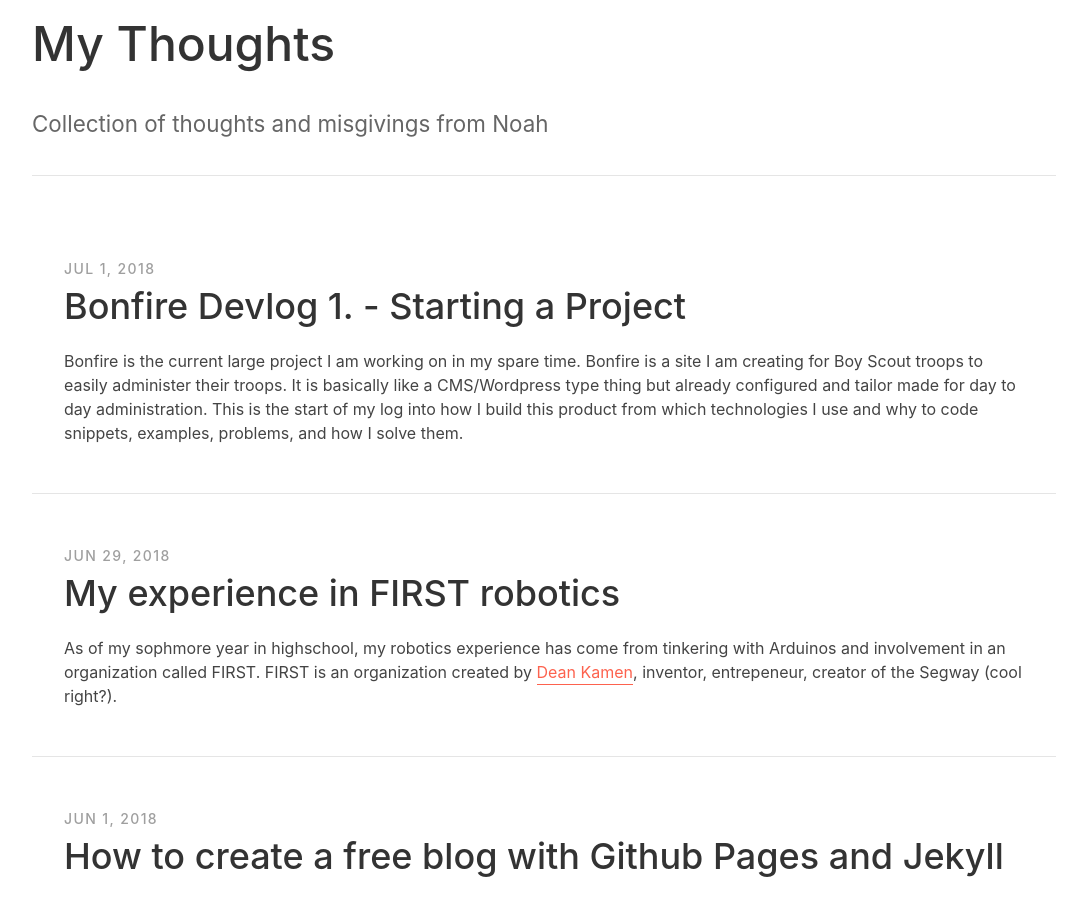
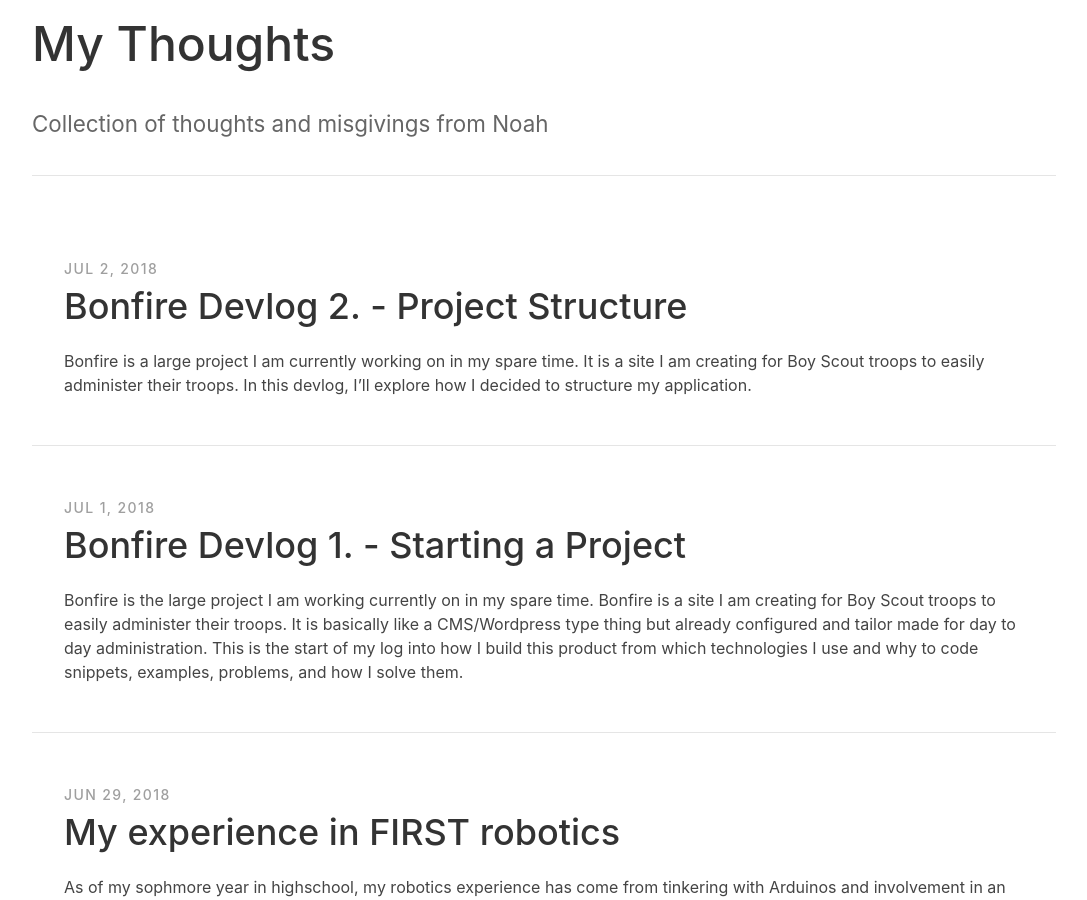
Before and after one commit to NoahBres/blog, a Jekyll site: the page built from index.html, in a window 1280 px wide and 900 px high, scrolled down 202 px. Shown: the whole window, without its empty margins (96-1183 px from the left). Built offline with Jekyll 4.4.1, drawn with Linux system fonts in a browser that asks for light colours.

Commit message:
Progress on new post

```diff
--- /dev/null
+++ b/_posts/2016-06-02-bonfire-devlog-2-project-structure.md
@@ -0,0 +1,25 @@
+---
+layout: post
+title: "Bonfire Devlog 2. - Project Structure"
+date: 2018-07-02 16:20:56 -0500
+categories: devlog python mongodb nodejs vue vuetify
+stylesheet: styles/post.css
+short_summary: Test
+---
+Bonfire is a large project I am currently working on in my spare time. It is a site I am creating for Boy Scout troops to easily administer their troops. In this devlog, I'll explore how I decided to structure my application.
+
+## Project structure
+First off, I am keeping everything in a folder called `Bonfire` in my `/home/Dev/` directory. I am currently keeping both frontend and backend in the same folder and git repository. I realize that I should probably split them up into separate git repos but that will come down the line.
+
+I created a folder called `frontend` and `backend` to split up the main logic. So far my file structure is as follows:
+<ul>
+	<li class="folder">Bonfire
+		<ul>
+			<li class="folder">frontend</li>
+			<li class="folder">backend</li>
+		</ul>
+		<li>README.md</li>
+		<li class="folder">.git</li>
+		<li>.gitignore</li>
+	</li>
+</ul>
--- a/_posts/2018-07-01-bonfire-devlog-1-starting-a-project.md
+++ b/_posts/2018-07-01-bonfire-devlog-1-starting-a-project.md
@@ -6,7 +6,7 @@ categories: devlog python mongodb nodejs vue vuetify
 stylesheet: styles/post.css
 short_summary: Bonfire is a tool I am currently building to help Boy Scout troops in day to day administration. Here's the first post in a short series where I log how I go about building it, problems encountered, and how to solve them.
 ---
-Bonfire is the current large project I am working on in my spare time. Bonfire is a site I am creating for Boy Scout troops to easily administer their troops. It is basically like a CMS/Wordpress type thing but already configured and tailor made for day to day administration. This is the start of my log into how I build this product from which technologies I use and why to code snippets, examples, problems, and how I solve them.
+Bonfire is the large project I am working currently on in my spare time. Bonfire is a site I am creating for Boy Scout troops to easily administer their troops. It is basically like a CMS/Wordpress type thing but already configured and tailor made for day to day administration. This is the start of my log into how I build this product from which technologies I use and why to code snippets, examples, problems, and how I solve them.
 
 ## Step 1. Create a list of objectives
 The very first step prior to starting any project is to create a list of objectives you are trying to solve. My current Boy Scout troop had a very poor system for event signups. I wanted to build a system where scouts could easily signup for events. Webmaster and Scoutmasters should be able to create and manage these events easily. I would like a way to easily communicate with all the scouts as not everyone checks their email consistently. There needs to be a way to share photos. Etc, etc.
```
